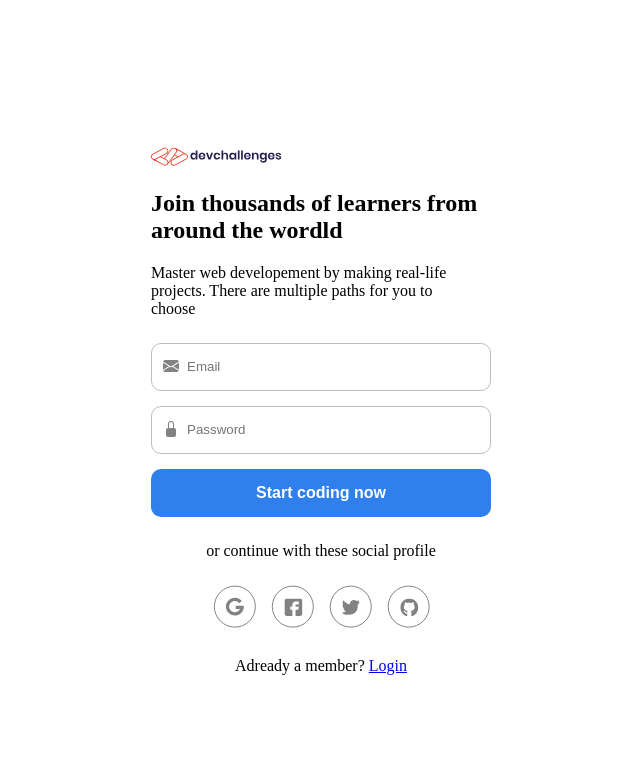
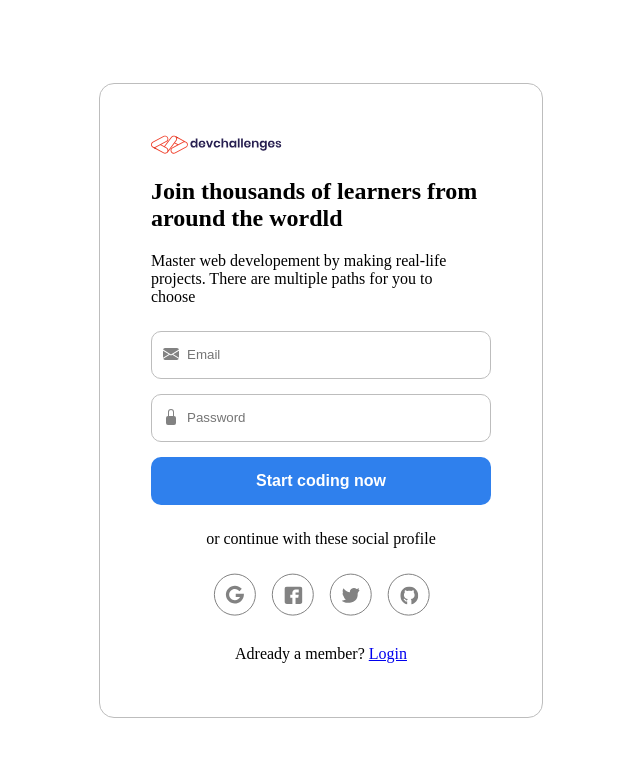
Before and after one commit to CristhianVilla93/login-register, a PHP site: page / in a window 1280 px wide. Shown: the top 757 px of the page, without its empty margins (319-959 px from the left). Run offline with PHP 8.4, Linux system fonts and the light colour scheme.

Commit message:
estiloIndex

```diff
--- a/index.css
+++ b/index.css
@@ -106,3 +106,13 @@ body{
     display: flex;
     gap: 15px;
 }
+
+@media screen and (min-width: 750px) {
+
+    .contenedor{
+        border: 1px solid #BDBDBD;
+        padding: 4%;
+
+
+    }
+}
```
